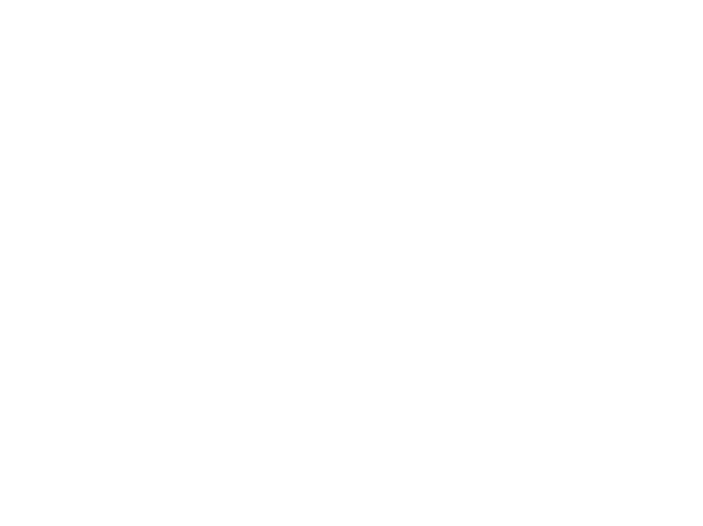
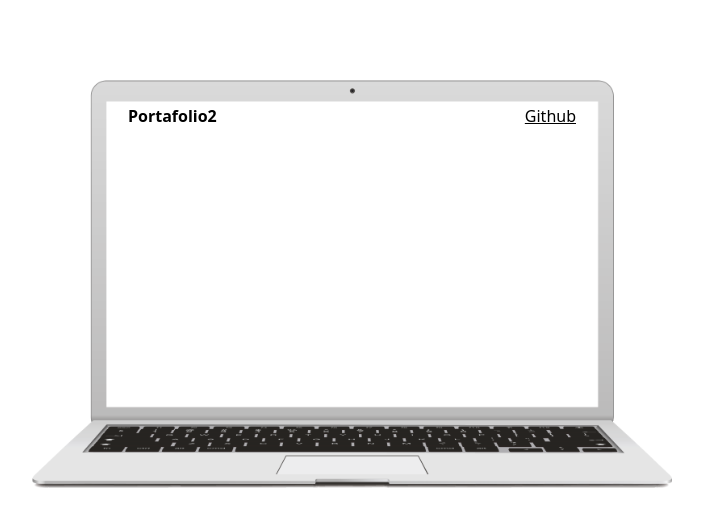
Before and after one commit to MarioCruz23/Portafolio2, a plain HTML site: page index.html in a window 1280 px wide. Shown: the whole page, without its empty margins (288-991 px from the left). Drawn offline with nearby package versions, Linux system fonts and the light colour scheme.

Commit message:
feat: create header

```diff
--- a/index.html
+++ b/index.html
@@ -1,13 +1,21 @@
 <!DOCTYPE html>
-<html lang="en">
+<html lang="es">
 <head>
     <meta charset="UTF-8">
     <meta http-equiv="X-UA-Compatible" content="IE=edge">
     <meta name="viewport" content="width=device-width, initial-scale=1.0">
     <link href="https://unpkg.com/tailwindcss@^1.0/dist/tailwind.min.css" rel="stylesheet">
+    <link rel="stylesheet" href="style.css">
     <title>Portafolio2</title>
 </head>
 <body>
-
+    <div id="content" class="mx-auto mt-20 pt-6 px-24">
+        <header>
+            <nav class="flex items-center justify-between">
+                <h1 class="font-bold text-2x1">Portafolio2</h1>
+                <a class="underline" target="blank" href="https://github.com/MarioCruz23">Github</a>
+            </nav>
+        </header>
+    </div>
 </body>
 </html>
--- a/style.css
+++ b/style.css
@@ -0,0 +1,10 @@
+body {
+ max-height: 100vh;
+}
+#content {
+    background-image: url(images/Laptop.png);
+    height: 100vh;
+    width: 50%;
+    background-size: contain;
+    background-repeat: no-repeat;
+}
```
Also changed, not shown: images/Laptop.png (added).
